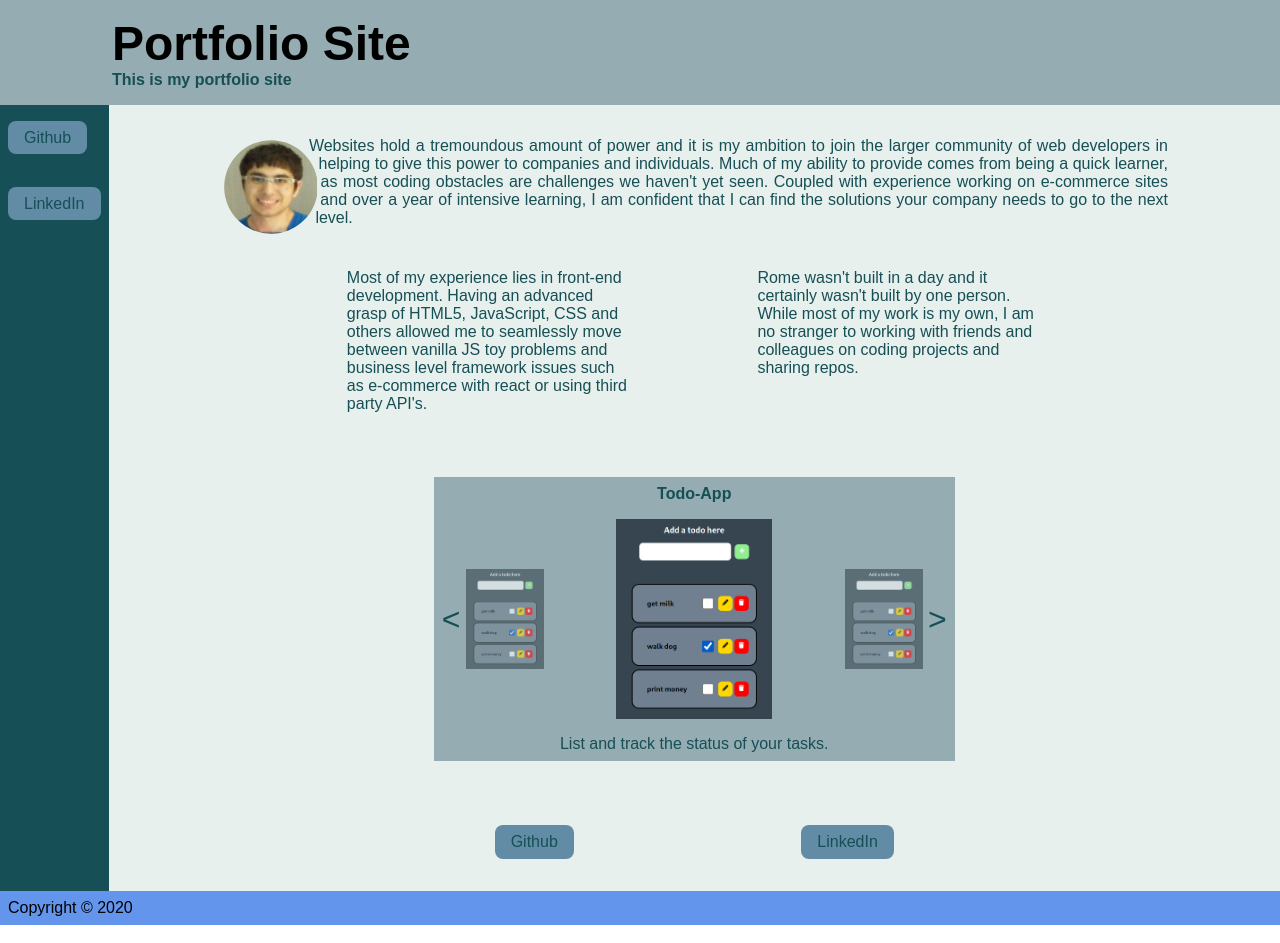
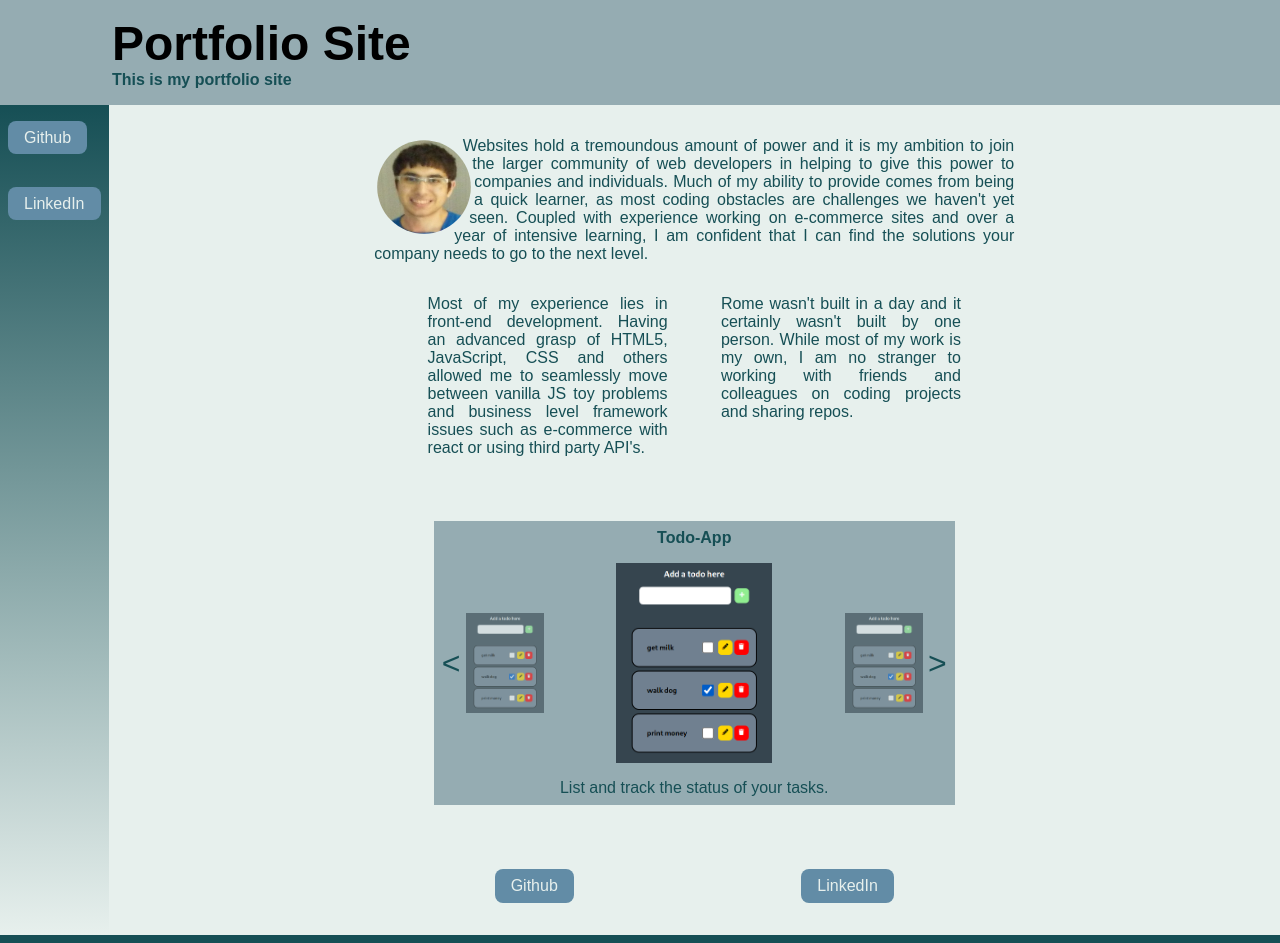
Before and after one commit to aaronrine/portfolio, a React (Create React App) app: page / in a window 1280 px wide. Shown: the top 943 px of the page. Built offline with nearby package versions, Linux system fonts and the light colour scheme; a web font is replaced by a local one.

Commit message:
style(App): fine tune styles

```diff
--- a/src/App/App.scss
+++ b/src/App/App.scss
@@ -27,7 +27,8 @@
 
   footer {
     grid-area: footer;
-    background: cornflowerblue;
+    background: $blue-gray;
+    color: $blueWhite;
     padding: 0.5rem;
   }
 }
--- a/src/components/Home/Home.scss
+++ b/src/components/Home/Home.scss
@@ -12,6 +12,7 @@
     display: flex;
     flex-direction: column;
     align-items: center;
+    width: 40em;
     .bioCard {
       margin-bottom: 2rem;
       img {
@@ -30,8 +31,10 @@
       display: flex;
       justify-content: space-evenly;
       margin-bottom: 2rem;
+      width: 100%;
       p {
-        width: 30%;
+        text-align: justify;
+        width: 15em;
       }
     }
   }
@@ -46,9 +49,10 @@
       background: $muted-cobalt;
       padding: 0.5rem 1rem;
       border-radius: 0.5rem;
-      color: $blue-gray;
+      color: $blueWhite;
       &:hover {
         background: $light-blue-gray;
+        color: $blue-gray;
       }
     }
   }
--- a/src/components/Navbar/Navbar.scss
+++ b/src/components/Navbar/Navbar.scss
@@ -1,6 +1,6 @@
 @import "../../colors";
 .Navbar {
-  background: $blue-gray;
+  background: linear-gradient($blue-gray, $blueWhite);
   grid-area: nav;
   display: flex;
   flex-direction: column;
@@ -12,9 +12,10 @@
       background: $muted-cobalt;
       padding: 0.5rem 1rem;
       border-radius: 0.5rem;
-      color: $blue-gray;
+      color: $blueWhite;
       &:hover {
         background: $light-blue-gray;
+        color: $blue-gray;
       }
     }
   }
```
